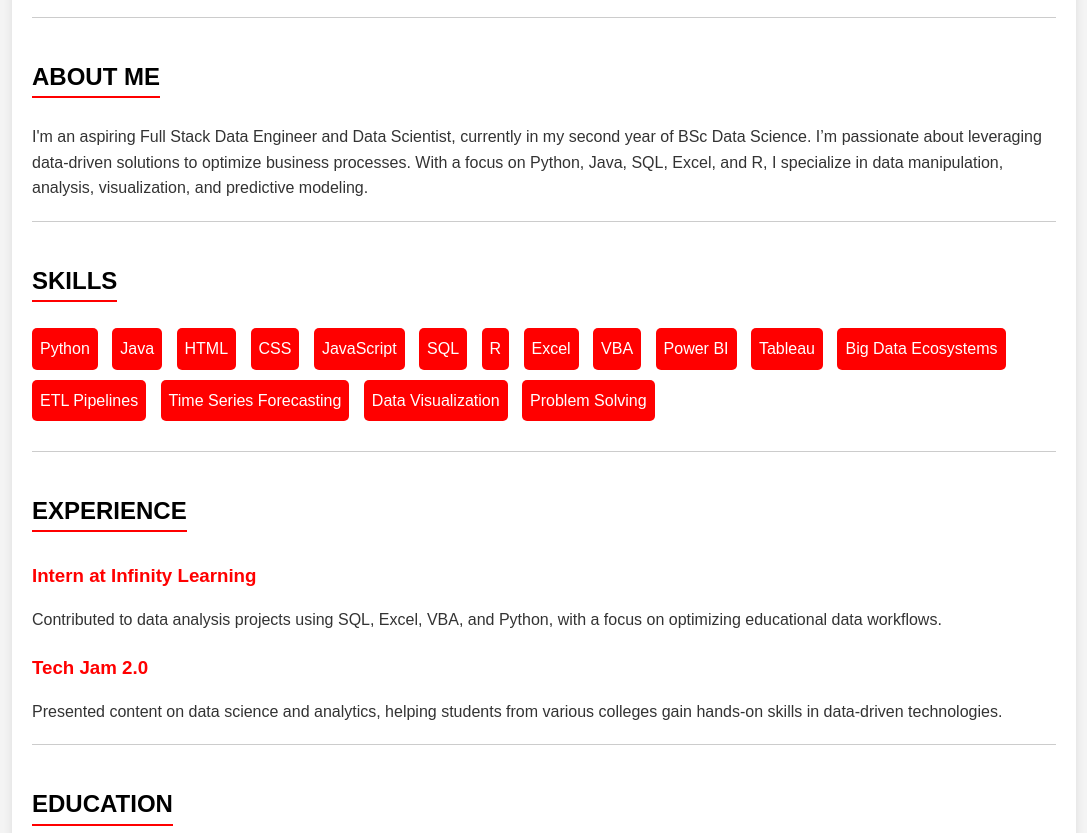
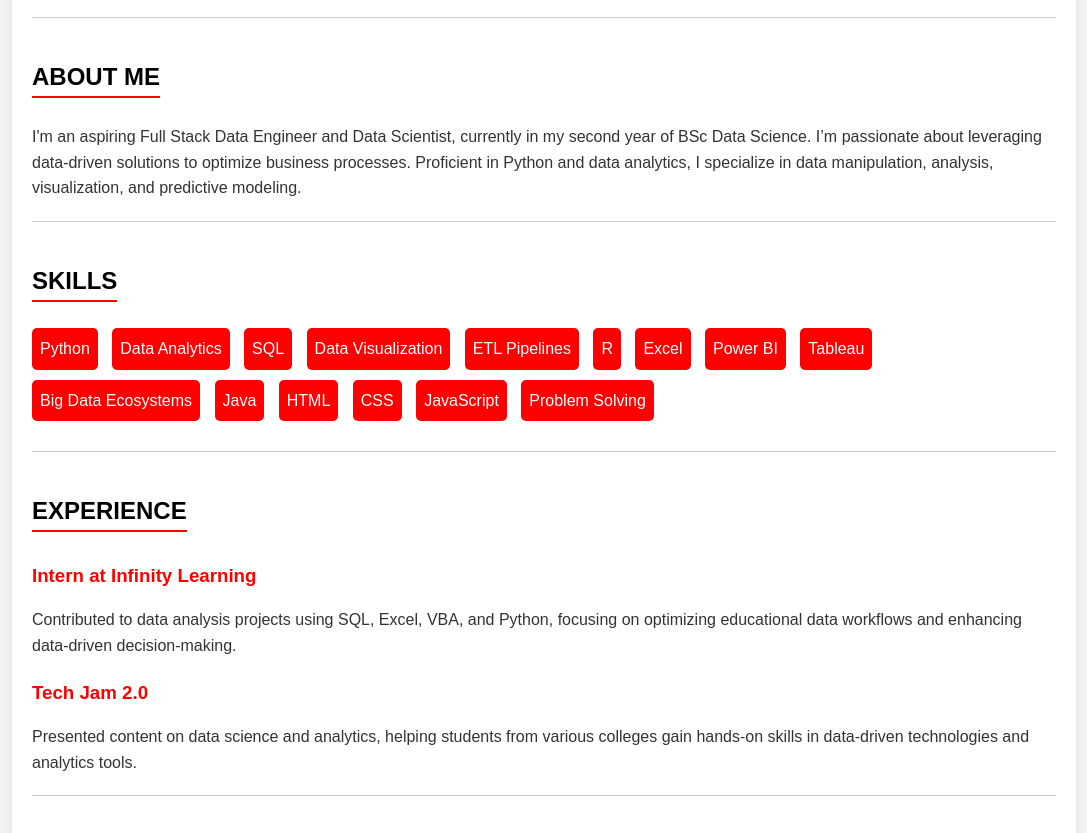
Before and after one commit to AmaanPatel786/MyPortFolio, a plain HTML site: page Portfolio/index.html in a window 1280 px wide. Shown: the part 96-929 px from the top of the page, without its empty margins (96-1183 px from the left). Drawn offline with Linux system fonts and the light colour scheme.

Commit message:
index.html

```diff
--- a/Portfolio/index.html
+++ b/Portfolio/index.html
@@ -90,26 +90,25 @@
         <hr>
 
         <h2>About Me</h2>
-        <p>I'm an aspiring Full Stack Data Engineer and Data Scientist, currently in my second year of BSc Data Science. I’m passionate about leveraging data-driven solutions to optimize business processes. With a focus on Python, Java, SQL, Excel, and R, I specialize in data manipulation, analysis, visualization, and predictive modeling.</p>
+        <p>I'm an aspiring Full Stack Data Engineer and Data Scientist, currently in my second year of BSc Data Science. I’m passionate about leveraging data-driven solutions to optimize business processes. Proficient in Python and data analytics, I specialize in data manipulation, analysis, visualization, and predictive modeling.</p>
         <hr>
 
         <h2>Skills</h2>
         <ul class="skills">
             <li>Python</li>
+            <li>Data Analytics</li>
+            <li>SQL</li>
+            <li>Data Visualization</li>
+            <li>ETL Pipelines</li>
+            <li>R</li>
+            <li>Excel</li>
+            <li>Power BI</li>
+            <li>Tableau</li>
+            <li>Big Data Ecosystems</li>
             <li>Java</li>
             <li>HTML</li>
             <li>CSS</li>
             <li>JavaScript</li>
-            <li>SQL</li>
-            <li>R</li>
-            <li>Excel</li>
-            <li>VBA</li>
-            <li>Power BI</li>
-            <li>Tableau</li>
-            <li>Big Data Ecosystems</li>
-            <li>ETL Pipelines</li>
-            <li>Time Series Forecasting</li>
-            <li>Data Visualization</li>
             <li>Problem Solving</li>
         </ul>
         <hr>
@@ -117,10 +116,10 @@
         <h2>Experience</h2>
         <div class="experience">
             <h3>Intern at Infinity Learning</h3>
-            <p>Contributed to data analysis projects using SQL, Excel, VBA, and Python, with a focus on optimizing educational data workflows.</p>
+            <p>Contributed to data analysis projects using SQL, Excel, VBA, and Python, focusing on optimizing educational data workflows and enhancing data-driven decision-making.</p>
 
             <h3>Tech Jam 2.0</h3>
-            <p>Presented content on data science and analytics, helping students from various colleges gain hands-on skills in data-driven technologies.</p>
+            <p>Presented content on data science and analytics, helping students from various colleges gain hands-on skills in data-driven technologies and analytics tools.</p>
         </div>
         <hr>
 
```
